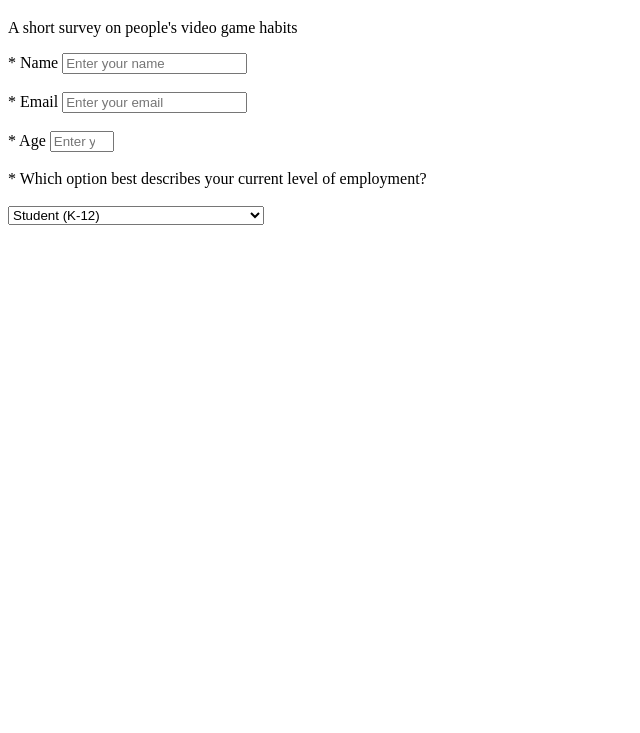
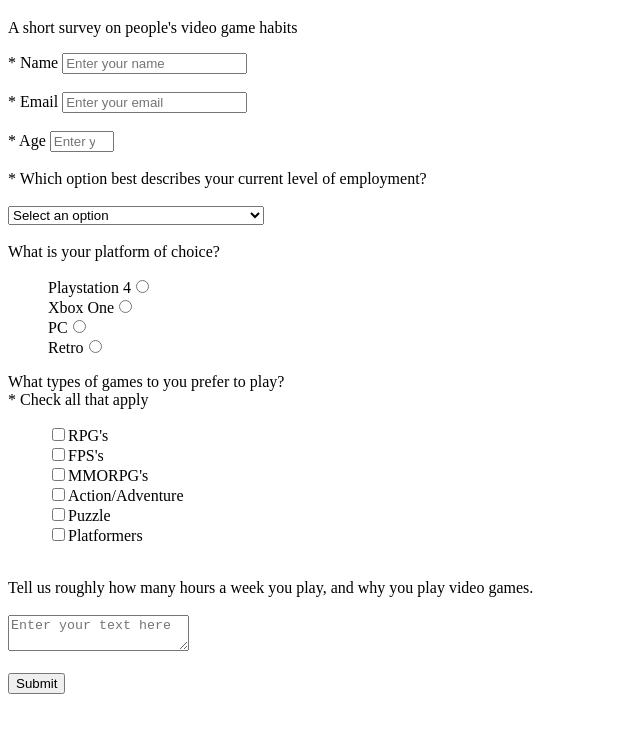
Before and after one commit to ephillipsiii/fccSurveyPage, a plain HTML site: page index.html in a window 1280 px wide. Shown: the part 61-794 px from the top of the page, without its empty margins (0-640 px from the left). Drawn offline with Linux system fonts and the light colour scheme.

Commit message:
fully fleshed out html, still need verification form error and styling

```diff
--- a/index.html
+++ b/index.html
@@ -32,7 +32,7 @@
                 </div><br>
                 <div id="surveyDropDown">
                     <select id="dropdown" name="currentEmployment" class="dropdown">
-                        <option disabled value>Select an option</option>
+                        <option disabled selected>Select an option</option>
                         <option value="studentk12">Student (K-12)</option>
                         <option value="studentHigherEd">Student (Higher Ed)</option>
                         <option value="studentk12PartTime">Student (K-12, part-time employed)</option>
@@ -42,9 +42,44 @@
                         <option value="full-time">Full-time</option>
                         <option value="unemployed">Unemployed</option>
                     </select>
+                </div><br>
+                <div class="labels">
+                    <div id="radioLabel">
+                        <label id="radio-label" for="radio">What is your platform of choice?</label>
+                    </div>
                 </div>
                 <div id="radioButtons">
-                    <label for=""
+                    <ul style="list-style: none">
+                        <li class="radio"><label>Playstation 4<input name="radio-buttons" value="1"  type="radio" class="platform-choice"></label></li>
+                        <li class="radio"><label>Xbox One<input name="radio-buttons" value="2"  type="radio" class="platform-choice"></label></li>
+                        <li class="radio"><label>PC<input name="radio-buttons" value="3"  type="radio" class="platform-choice"></label></li>
+                        <li class="radio"><label>Retro<input name="radio-buttons" value="4"  type="radio" class="platform-choice"></label></li>
+                    </ul>
+                </div>
+                <div class="labels">
+                    <div id="checkbox-label">
+                        <label for="game-genres">What types of games to you prefer to play?<br> * Check all that apply</label>
+                    </div>
+                </div>
+                <div id="game-genres">
+                    <ul id="games" style="list-style: none;">
+                        <li class="checkbox"><label><input name="game-type" value="1" type="checkbox" class="userRatings">RPG's</label></li>
+                        <li class="checkbox"><label><input name="game-type" value="2" type="checkbox" class="userRatings">FPS's</label></li>
+                        <li class="checkbox"><label><input name="game-type" value="3" type="checkbox" class="userRatings">MMORPG's</label></li>
+                        <li class="checkbox"><label><input name="game-type" value="4" type="checkbox" class="userRatings">Action/Adventure</label></li>
+                        <li class="checkbox"><label><input name="game-type" value="5" type="checkbox" class="userRatings">Puzzle</label></li>
+                        <li class="checkbox"><label><input name="game-type" value="6" type="checkbox" class="userRatings">Platformers</label></li>
+                    </ul>
+                </div><br>
+                <div class="labels">
+                    <div id="text-box">
+                        <label for="text-box">Tell us roughly how many hours a week you play, and why you play video games.</label>
+                    </div>
+                </div><br>
+                <div class="text">
+                    <textarea id="textBox" class="input-field" name="comment" placeholder="Enter your text here"></textarea>
+                </div><br>
+                <button id="submit" type="submit">Submit</button>
             </form>
         </div>
     </main>
```
